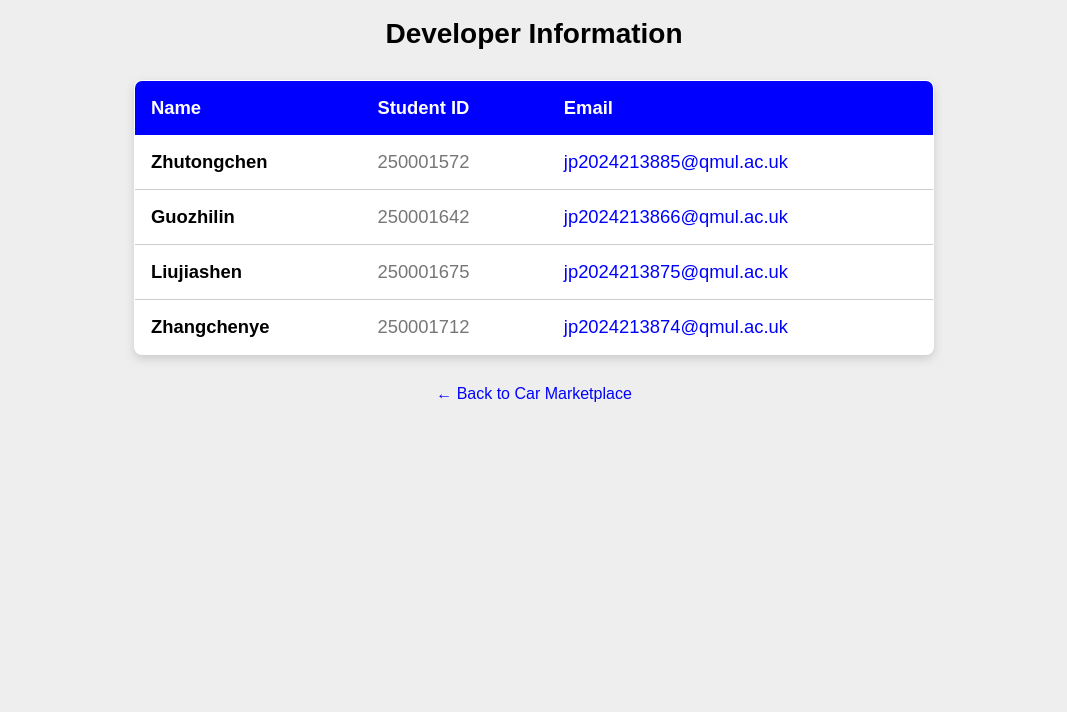
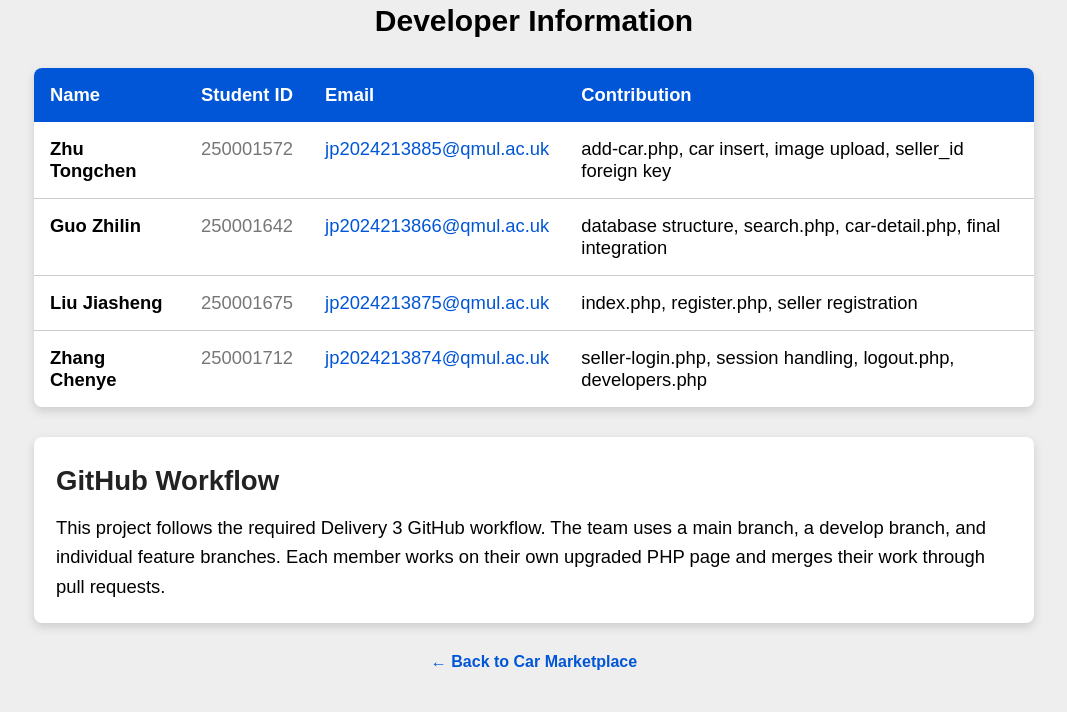
Before and after one commit to Guozhilin114/Coursework-A-Delivery-3-BlueDrive-Online-Car-Sale, a PHP site: page /developers.php in a window 1280 px wide. Shown: the part 189-901 px from the top of the page, without its empty margins (106-1173 px from the left). Before the commit the page ends 591 px from the top, so only its background shows below. Run offline with PHP 8.4, Linux system fonts and the light colour scheme.

Commit message:
Update developers.php

```diff
--- a/developers.php
+++ b/developers.php
@@ -1,10 +1,43 @@
+<?php
+session_start();
+
+$developers = [
+    [
+        "name" => "Zhu Tongchen",
+        "student_id" => "250001572",
+        "email" => "jp2024213885@qmul.ac.uk",
+        "contribution" => "add-car.php, car insert, image upload, seller_id foreign key"
+    ],
+    [
+        "name" => "Guo Zhilin",
+        "student_id" => "250001642",
+        "email" => "jp2024213866@qmul.ac.uk",
+        "contribution" => "database structure, search.php, car-detail.php, final integration"
+    ],
+    [
+        "name" => "Liu Jiasheng",
+        "student_id" => "250001675",
+        "email" => "jp2024213875@qmul.ac.uk",
+        "contribution" => "index.php, register.php, seller registration"
+    ],
+    [
+        "name" => "Zhang Chenye",
+        "student_id" => "250001712",
+        "email" => "jp2024213874@qmul.ac.uk",
+        "contribution" => "seller-login.php, session handling, logout.php, developers.php"
+    ]
+];
+
+function h($value) {
+    return htmlspecialchars($value, ENT_QUOTES, "UTF-8");
+}
+?>
 <!DOCTYPE html>
-<html>
+<html lang="en">
 <head>
     <meta charset="utf-8">
-    <!-- Character encoding to prevent garbled text -->
-    <meta name="viewport" content="width=device-width, initial-scale=1.0">
-    <title>Developer Information</title>
+    <meta name="viewport" content="width=device-width, initial-scale=1">
+    <title>Developer Information - BlueDrive</title>
 
     <style>
         * {
@@ -14,47 +47,60 @@
             font-family: Arial, sans-serif;
         }
 
-        /* Ensure media elements scale responsively without overflow */
-        img, video, iframe { max-width: 100%; height: auto; }
-
-        /* Fluid typography: scales font-size between mobile, tablet, and desktop */
-        html { font-size: clamp(1rem, 0.75rem + 0.5vw, 1.25rem); }
-
-        /* Adaptive grid: auto-adjusts columns based on available screen space */
-        .responsive-grid { display: grid; gap: 1rem; grid-template-columns: repeat(auto-fit, minmax(300px, 1fr)); }
+        html {
+            font-size: clamp(1rem, 0.75rem + 0.5vw, 1.25rem);
+        }
 
         body {
             background-color: #eee;
-            /* Changed background color */
             padding: 40px 20px;
-            /* Keep content from touching the edge */
-            display: flex;
-            justify-content: center;
-            align-items: center;
             min-height: 100vh;
         }
 
         .container {
-            max-width: 800px;
+            max-width: 1000px;
             width: 100%;
             margin: 0 auto;
         }
 
+        .top-nav {
+            display: flex;
+            justify-content: space-between;
+            align-items: center;
+            margin-bottom: 25px;
+            background: white;
+            padding: 15px 20px;
+            border-radius: 8px;
+            box-shadow: 0 4px 10px #ccc;
+        }
+
+        .logo {
+            width: 130px;
+            height: auto;
+        }
+
+        .nav-links a {
+            color: #0056d6;
+            text-decoration: none;
+            margin-left: 18px;
+            font-size: 15px;
+            font-weight: bold;
+        }
+
+        .nav-links a:hover {
+            text-decoration: underline;
+        }
+
         h1 {
             color: black;
-            /* Darkened title color */
             text-align: center;
-            /* Center the title */
             margin-bottom: 30px;
-            font-size: 28px;
+            font-size: 30px;
         }
 
         table {
-            border: 1px solid black;
             border-collapse: collapse;
-            /* Merge table borders */
             width: 100%;
-            /* Make table full width */
             background-color: white;
             border-radius: 8px;
             overflow: hidden;
@@ -62,16 +108,14 @@
         }
 
         th, td {
-            border: none;
             padding: 16px;
-            /* Increased padding */
+            text-align: left;
+            vertical-align: top;
         }
 
         th {
-            background-color: blue;
+            background-color: #0056d6;
             color: white;
-            /* Header background color */
-            text-align: left;
             font-weight: 600;
         }
 
@@ -97,64 +141,116 @@
         }
 
         .email {
-            color: blue;
+            color: #0056d6;
         }
 
-        a {
-            color: blue;
+        .workflow-box {
+            margin-top: 30px;
+            background: white;
+            padding: 22px;
+            border-radius: 8px;
+            box-shadow: 0 4px 10px #ccc;
+            line-height: 1.6;
+        }
+
+        .workflow-box h2 {
+            margin-bottom: 10px;
+            color: #222;
+        }
+
+        .back-link {
+            color: #0056d6;
             text-decoration: none;
-            /* Remove link underline */
             display: inline-block;
             margin-top: 30px;
             text-align: center;
             width: 100%;
             font-size: 16px;
+            font-weight: bold;
         }
 
-        a:hover {
+        .back-link:hover {
             text-decoration: underline;
-            /* Show underline on hover */
+        }
+
+        @media (max-width: 700px) {
+            .top-nav {
+                flex-direction: column;
+                gap: 15px;
+            }
+
+            .nav-links {
+                text-align: center;
+            }
+
+            .nav-links a {
+                display: inline-block;
+                margin: 6px;
+            }
+
+            table {
+                font-size: 14px;
+            }
+
+            th, td {
+                padding: 10px;
+            }
         }
     </style>
 </head>
 
 <body>
     <div class="container">
-        <!-- Web page main content -->
+
+        <div class="top-nav">
+            <img src="../assets/images/logo.png" alt="BlueDrive Logo" class="logo">
+
+            <div class="nav-links">
+                <a href="index.php">Home</a>
+                <a href="search.php">Search Cars</a>
+
+                <?php if (isset($_SESSION["seller_id"])): ?>
+                    <a href="seller-page.php">Seller Page</a>
+                    <a href="add-car.php">Add Car</a>
+                    <a href="logout.php">Logout</a>
+                <?php else: ?>
+                    <a href="register.php">Register</a>
+                    <a href="seller-login.php">Seller Login</a>
+                <?php endif; ?>
+            </div>
+        </div>
+
         <h1>Developer Information</h1>
 
-        <!-- Developer information table -->
         <table>
             <tr>
                 <th>Name</th>
                 <th>Student ID</th>
                 <th>Email</th>
+                <th>Contribution</th>
             </tr>
-            <tr>
-                <td class="name">Zhutongchen</td>
-                <td class="student-id">250001572</td>
-                <td class="email">jp2024213885@qmul.ac.uk</td>
-            </tr>
-            <tr>
-                <td class="name">Guozhilin</td>
-                <td class="student-id">250001642</td>
-                <td class="email">jp2024213866@qmul.ac.uk</td>
-            </tr>
-            <tr>
-                <td class="name">Liujiashen</td>
-                <td class="student-id">250001675</td>
-                <td class="email">jp2024213875@qmul.ac.uk</td>
-            </tr>
-            <tr>
-                <td class="name">Zhangchenye</td>
-                <td class="student-id">250001712</td>
-                <td class="email">jp2024213874@qmul.ac.uk</td>
-            </tr>
+
+            <?php foreach ($developers as $developer): ?>
+                <tr>
+                    <td class="name"><?= h($developer["name"]) ?></td>
+                    <td class="student-id"><?= h($developer["student_id"]) ?></td>
+                    <td class="email"><?= h($developer["email"]) ?></td>
+                    <td><?= h($developer["contribution"]) ?></td>
+                </tr>
+            <?php endforeach; ?>
         </table>
 
-        <!-- Back link -->
-        <a href="search.html">← Back to Car Marketplace</a>
+        <div class="workflow-box">
+            <h2>GitHub Workflow</h2>
+            <p>
+                This project follows the required Delivery 3 GitHub workflow. The team uses
+                a main branch, a develop branch, and individual feature branches. Each member
+                works on their own upgraded PHP page and merges their work through pull requests.
+            </p>
+        </div>
+
+        <a href="search.php" class="back-link">← Back to Car Marketplace</a>
+
     </div>
-
 </body>
 </html>
```
